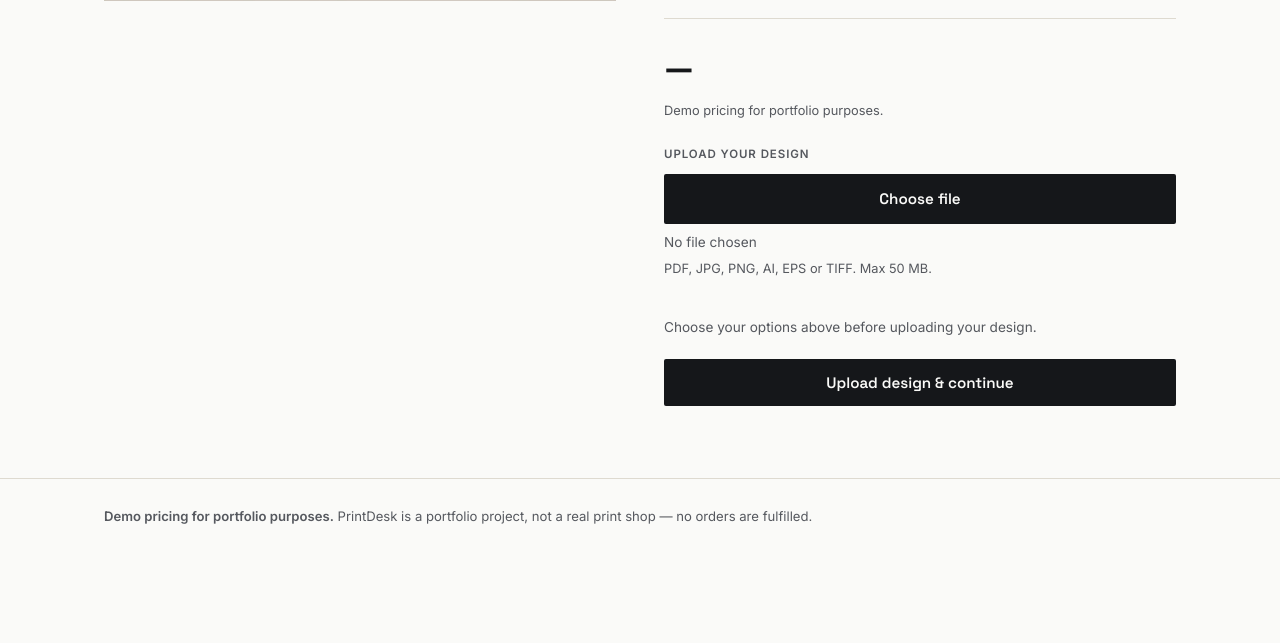
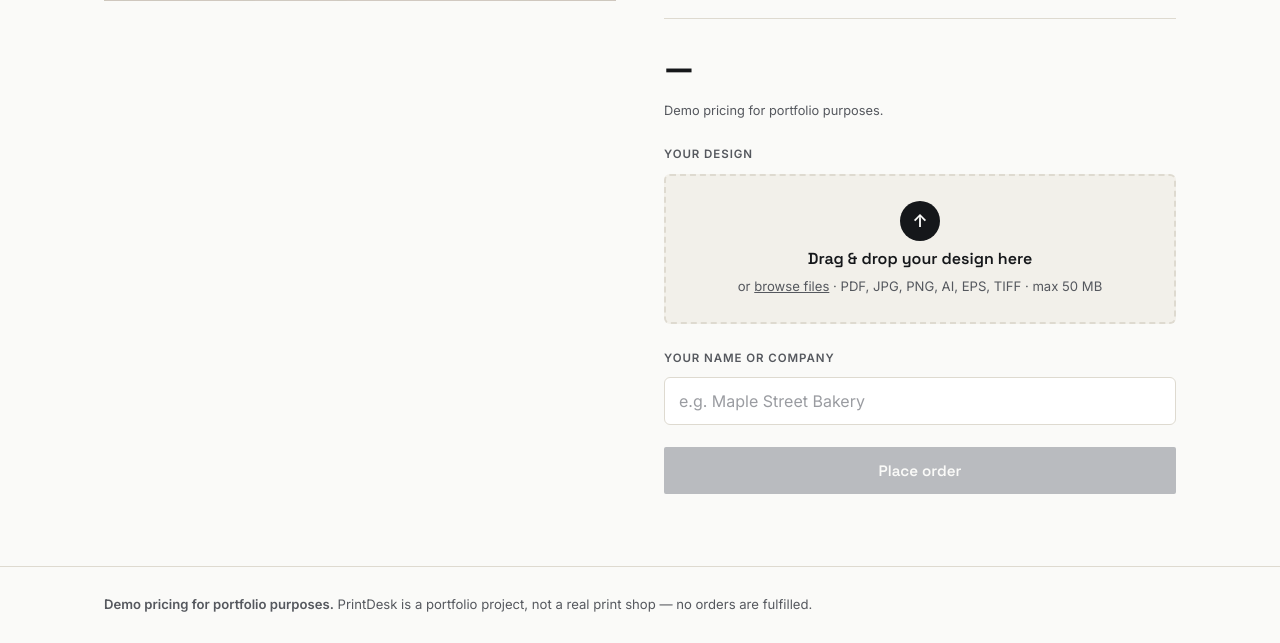
Before and after one commit to hub4murv/PrintDesk, a Flask app: page /product/business_cards in a window 1280 px wide. Shown: the part 657-1300 px from the top of the page. Before the commit the page ends 1181 px from the top, so only its background shows below. Run offline with Flask 3, Linux system fonts and the light colour scheme.

Commit message:
Redesign order form with drag-and-drop upload and success card

```diff
--- a/static/style.css
+++ b/static/style.css
@@ -352,6 +352,130 @@ label.file-label {
   cursor: pointer;
 }
 
+/* ---------- Order form ---------- */
+.order-form { margin-top: 4px; }
+
+.dropzone {
+  display: flex;
+  flex-direction: column;
+  align-items: center;
+  justify-content: center;
+  gap: 6px;
+  min-height: 150px;
+  padding: 24px;
+  text-align: center;
+  border: 2px dashed var(--line);
+  border-radius: 6px;
+  background: var(--paper-warm);
+  cursor: pointer;
+  transition: border-color 0.15s, background-color 0.15s;
+}
+.dropzone:hover,
+.dropzone:focus-visible,
+.dropzone.is-dragover {
+  border-color: var(--cyan);
+  background: #e9f7fb;
+  outline: none;
+}
+.dropzone-icon {
+  width: 40px;
+  height: 40px;
+  border-radius: 50%;
+  display: grid;
+  place-items: center;
+  background: var(--ink);
+  color: var(--paper);
+  font-size: 1.1rem;
+  font-weight: 700;
+}
+.dropzone-title {
+  font-family: 'Space Grotesk', sans-serif;
+  font-weight: 600;
+  font-size: 1rem;
+  color: var(--ink);
+  word-break: break-word;
+}
+.dropzone-sub { font-size: 0.82rem; color: var(--ink-soft); }
+.dropzone.is-uploading { border-style: solid; border-color: var(--cyan); }
+.dropzone.is-uploading .dropzone-icon { background: var(--cyan-ink); animation: dropzone-pulse 1s ease-in-out infinite; }
+.dropzone.is-done { border-style: solid; border-color: var(--green); background: #eaf6ef; }
+.dropzone.is-done .dropzone-icon { background: var(--green); }
+.dropzone.is-error { border-color: var(--magenta); }
+@keyframes dropzone-pulse { 50% { transform: scale(0.85); opacity: 0.6; } }
+
+.text-input {
+  width: 100%;
+  padding: 13px 14px;
+  border: 1px solid var(--line);
+  border-radius: 6px;
+  font-size: 1rem;
+  font-family: 'Inter', sans-serif;
+  background: #fff;
+  color: var(--ink);
+  transition: border-color 0.15s, box-shadow 0.15s;
+}
+.text-input::placeholder { color: #9a9ca1; }
+.text-input:focus {
+  outline: none;
+  border-color: var(--cyan-ink);
+  box-shadow: 0 0 0 3px rgba(11, 180, 214, 0.2);
+}
+
+.btn-primary:disabled,
+.btn-primary:disabled:hover { background: #b9bbbf; cursor: not-allowed; }
+
+.form-message { font-size: 0.88rem; margin-top: 8px; min-height: 1.2em; }
+.form-message.error { color: var(--magenta); }
+.form-message:empty { min-height: 0; margin: 0; }
+
+.order-success {
+  margin-top: 28px;
+  padding: 32px 28px;
+  text-align: center;
+  border: 1px solid var(--green);
+  border-top: 6px solid var(--green);
+  border-radius: 6px;
+  background: #f1faf4;
+}
+.order-success-icon {
+  width: 56px;
+  height: 56px;
+  margin: 0 auto 14px;
+  border-radius: 50%;
+  display: grid;
+  place-items: center;
+  background: var(--green);
+  color: #fff;
+  font-size: 1.6rem;
+  font-weight: 700;
+}
+.order-success-title {
+  font-family: 'Space Grotesk', sans-serif;
+  font-size: 1.6rem;
+  margin: 0 0 8px;
+}
+.order-success-lead,
+.order-success-text { color: var(--ink-soft); margin: 0 auto; max-width: 38ch; }
+.order-number {
+  display: inline-block;
+  margin: 14px 0;
+  padding: 8px 18px;
+  font-family: 'Space Grotesk', ui-monospace, monospace;
+  font-size: 1.4rem;
+  font-weight: 700;
+  letter-spacing: 0.12em;
+  background: #fff;
+  border: 1px dashed var(--green);
+  border-radius: 4px;
+}
+.order-again {
+  display: inline-block;
+  width: auto;
+  margin-top: 20px;
+  padding: 11px 22px;
+  text-decoration: none;
+}
+
 /* ---------- Info-only product ---------- */
 .info-list { margin-top: 24px; border-top: 1px solid var(--line); }
 .info-row {
--- a/templates/product.html
+++ b/templates/product.html
@@ -38,23 +38,20 @@
         const valueEl = document.getElementById('price-value');
         const noteEl = document.getElementById('price-note');
         const errorEl = document.getElementById('price-error');
-        const uploadBtn = document.getElementById('upload-btn');
-        const uploadNote = document.getElementById('upload-note');
 
         if (data.error) {
           window.lastPricePayload = null;
           valueEl.textContent = '—';
           noteEl.textContent = '';
           errorEl.textContent = data.error;
-          if (uploadBtn) uploadBtn.disabled = true;
         } else {
           window.lastPricePayload = payload;
           valueEl.textContent = `$${data.price} CAD`;
           noteEl.textContent = data.note || '';
           errorEl.textContent = '';
-          if (uploadBtn) uploadBtn.disabled = false;
-          if (uploadNote) uploadNote.textContent = '';
         }
+        // The order form (bottom of the page) decides whether "Place order" is enabled.
+        if (window.updateOrderButton) window.updateOrderButton();
       }
     </script>
     {% endif %}
@@ -333,22 +330,35 @@
         <div class="demo-note">Demo pricing for portfolio purposes.</div>
       </div>
 
-      <div class="field">
-        <span class="field-label">Upload your design</span>
-        <label class="btn-primary file-label" for="file-input">Choose file</label>
-        <input type="file" id="file-input" accept="{{ upload_accept }}" class="visually-hidden">
-        <div class="file-name" id="file-name">No file chosen</div>
-        <div class="upload-hint">PDF, JPG, PNG, AI, EPS or TIFF. Max 50&nbsp;MB.</div>
-        <div class="upload-status" id="upload-status"></div>
-      </div>
+      <form class="order-form" id="order-form" novalidate>
+        <div class="field">
+          <span class="field-label">Your design</span>
+          <label class="dropzone" id="dropzone" for="file-input" tabindex="0">
+            <input type="file" id="file-input" accept="{{ upload_accept }}" class="visually-hidden">
+            <span class="dropzone-icon" id="dropzone-icon" aria-hidden="true">&uarr;</span>
+            <span class="dropzone-title" id="dropzone-title">Drag &amp; drop your design here</span>
+            <span class="dropzone-sub" id="dropzone-sub">or <u>browse files</u> &middot; PDF, JPG, PNG, AI, EPS, TIFF &middot; max 50&nbsp;MB</span>
+          </label>
+          <div class="form-message" id="upload-status" role="status"></div>
+        </div>
 
-      <div class="upload-note" id="upload-note">Choose your options above before uploading your design.</div>
-      <button class="btn-primary" id="upload-btn" disabled>Upload design &amp; continue</button>
-        <div class="field" id="order-section" hidden>
-        <label class="field-label" for="customer-name">Your name or company</label>
-        <input type="text" id="customer-name" maxlength="100" autocomplete="organization">
-        <button class="btn-primary" id="order-btn">Place order</button>
-        <div class="upload-status" id="order-status"></div>
+        <div class="field">
+          <label class="field-label" for="customer-name">Your name or company</label>
+          <input type="text" id="customer-name" class="text-input" maxlength="100"
+                 autocomplete="organization" placeholder="e.g. Maple Street Bakery">
+        </div>
+
+        <button type="submit" class="btn-primary" id="order-btn" disabled>Place order</button>
+        <div class="form-message" id="order-status" role="status"></div>
+      </form>
+
+      <div class="order-success" id="order-success" hidden>
+        <div class="order-success-icon" aria-hidden="true">&check;</div>
+        <h2 class="order-success-title" id="order-success-title">Thank you!</h2>
+        <p class="order-success-lead">Your order is in. Here&rsquo;s your reference number:</p>
+        <div class="order-number" id="order-number"></div>
+        <p class="order-success-text" id="order-success-text"></p>
+        <a class="btn-secondary order-again" href="{{ url_for('product_detail', key=key) }}">Place another order</a>
       </div>
     {% endif %}
   </div>
@@ -357,29 +367,46 @@
 {% if product.pricing_type != 'info_only' %}
 <script>
   const UPLOAD_KEY = "{{ key }}";
+  // Keep in sync with the approval threshold in the Power Automate flow.
+  const APPROVAL_THRESHOLD = 500;
+
+  const form = document.getElementById('order-form');
   const fileInput = document.getElementById('file-input');
-  const fileNameEl = document.getElementById('file-name');
+  const dropzone = document.getElementById('dropzone');
+  const dropTitle = document.getElementById('dropzone-title');
+  const dropSub = document.getElementById('dropzone-sub');
+  const dropIcon = document.getElementById('dropzone-icon');
   const uploadStatus = document.getElementById('upload-status');
-  const uploadBtn = document.getElementById('upload-btn');
+  const nameInput = document.getElementById('customer-name');
+  const orderBtn = document.getElementById('order-btn');
+  const orderStatus = document.getElementById('order-status');
 
-  fileInput.addEventListener('change', () => {
-    fileNameEl.textContent = fileInput.files[0] ? fileInput.files[0].name : 'No file chosen';
-  });
+  const DEFAULT_TITLE = dropTitle.textContent;
+  const DEFAULT_SUB = dropSub.innerHTML;
 
-  function setUploadStatus(message, kind) {
-    uploadStatus.textContent = message;
-    uploadStatus.className = 'upload-status' + (kind ? ' ' + kind : '');
+  let designUploaded = false;
+  let uploading = false;
+
+  function setMessage(el, message, kind) {
+    el.textContent = message;
+    el.className = 'form-message' + (kind ? ' ' + kind : '');
   }
 
-  uploadBtn.addEventListener('click', async () => {
-    const file = fileInput.files[0];
-    if (!file) {
-      setUploadStatus('Choose a file first.', 'error');
-      return;
-    }
+  // "Place order" is enabled only when the design is uploaded, a name is entered
+  // and the selected options have a valid price.
+  window.updateOrderButton = function () {
+    orderBtn.disabled = uploading || !(designUploaded && nameInput.value.trim() && window.lastPricePayload);
+  };
 
-    uploadBtn.disabled = true;
-    setUploadStatus('Uploading…');
+  async function uploadDesign(file) {
+    if (!file || uploading) return;
+    uploading = true;
+    designUploaded = false;
+    window.updateOrderButton();
+    dropzone.className = 'dropzone is-uploading';
+    dropTitle.textContent = `Uploading ${file.name}…`;
+    dropSub.textContent = 'This only takes a moment.';
+    setMessage(uploadStatus, '');
 
     const formData = new FormData();
     formData.append('key', UPLOAD_KEY);
@@ -387,57 +414,84 @@
 
     try {
       const res = await fetch('/api/upload', { method: 'POST', body: formData });
-      const data = await res.json();
-      if (!res.ok) {
-        setUploadStatus(data.error || 'Upload failed.', 'error');
-        uploadBtn.disabled = false;
-        return;
-      }
-      uploadBtn.classList.add('btn-success');
-      uploadBtn.textContent = 'Design uploaded ✓';
-      setUploadStatus(
-        `Uploaded "${data.filename}" (${Math.ceil(data.size / 1024)} KB). Now enter your name and place the order.`,
-        'success'
-      );
-      document.getElementById('order-section').hidden = false;
-    } catch (e) {
-      setUploadStatus('Upload failed — please try again.', 'error');
-      uploadBtn.disabled = false;
+      const data = await res.json().catch(() => ({}));
+      if (!res.ok) throw new Error(data.error || 'Upload failed — please try again.');
+      designUploaded = true;
+      dropzone.className = 'dropzone is-done';
+      dropIcon.textContent = '✓';
+      dropTitle.textContent = data.filename;
+      dropSub.textContent = `${Math.ceil(data.size / 1024)} KB uploaded · click or drop to replace`;
+    } catch (err) {
+      dropzone.className = 'dropzone is-error';
+      dropIcon.textContent = '↑';
+      dropTitle.textContent = DEFAULT_TITLE;
+      dropSub.innerHTML = DEFAULT_SUB;
+      setMessage(uploadStatus, err.message || 'Upload failed — please try again.', 'error');
+    } finally {
+      uploading = false;
+      fileInput.value = '';
+      window.updateOrderButton();
     }
-  });
-    const orderBtn = document.getElementById('order-btn');
-  const orderStatus = document.getElementById('order-status');
-
-  function setOrderStatus(message, kind) {
-    orderStatus.textContent = message;
-    orderStatus.className = 'upload-status' + (kind ? ' ' + kind : '');
   }
 
-  orderBtn.addEventListener('click', async () => {
-    const name = document.getElementById('customer-name').value.trim();
-    if (!name) { setOrderStatus('Please enter your name or company.', 'error'); return; }
-    if (!window.lastPricePayload) { setOrderStatus('Please choose your options first.', 'error'); return; }
+  fileInput.addEventListener('change', () => uploadDesign(fileInput.files[0]));
+
+  // Keyboard users: Enter or Space on the drop zone opens the file picker.
+  dropzone.addEventListener('keydown', e => {
+    if (e.key === 'Enter' || e.key === ' ') { e.preventDefault(); fileInput.click(); }
+  });
+
+  ['dragenter', 'dragover'].forEach(type => dropzone.addEventListener(type, e => {
+    e.preventDefault();
+    dropzone.classList.add('is-dragover');
+  }));
+  ['dragleave', 'drop'].forEach(type => dropzone.addEventListener(type, e => {
+    e.preventDefault();
+    dropzone.classList.remove('is-dragover');
+  }));
+  dropzone.addEventListener('drop', e => uploadDesign(e.dataTransfer.files[0]));
+
+  // A file dropped outside the zone shouldn't make the browser open it.
+  ['dragover', 'drop'].forEach(type => window.addEventListener(type, e => e.preventDefault()));
+
+  nameInput.addEventListener('input', window.updateOrderButton);
+
+  form.addEventListener('submit', async e => {
+    e.preventDefault();
+    const name = nameInput.value.trim();
+    if (!designUploaded || !name || !window.lastPricePayload) return;
 
     orderBtn.disabled = true;
-    setOrderStatus('Placing your order…');
+    orderBtn.textContent = 'Placing your order…';
+    setMessage(orderStatus, '');
+
     try {
       const res = await fetch('/api/order', {
         method: 'POST',
         headers: { 'Content-Type': 'application/json' },
         body: JSON.stringify({ ...window.lastPricePayload, customer_name: name }),
       });
-      const data = await res.json();
-      if (!res.ok) {
-        setOrderStatus(data.error || 'Order failed.', 'error');
-        orderBtn.disabled = false;
-        return;
-      }
-      setOrderStatus(`Order ${data.order_id} received ($${data.amount} CAD). Orders over $500 need manager approval.`, 'success');
-    } catch (e) {
-      setOrderStatus('Order failed — please try again.', 'error');
-      orderBtn.disabled = false;
+      const data = await res.json().catch(() => ({}));
+      if (!res.ok) throw new Error(data.error || 'We couldn’t place your order. Please try again.');
+      showSuccess(name, data);
+    } catch (err) {
+      setMessage(orderStatus, err.message, 'error');
+      orderBtn.textContent = 'Place order';
+      window.updateOrderButton();
     }
   });
+
+  function showSuccess(name, data) {
+    document.getElementById('order-success-title').textContent = `Thank you, ${name}!`;
+    document.getElementById('order-number').textContent = data.order_id;
+    document.getElementById('order-success-text').textContent = data.amount > APPROVAL_THRESHOLD
+      ? `Your total is $${data.amount} CAD. Because it’s over $${APPROVAL_THRESHOLD}, a manager will review it before it goes to print. We’ll be in touch soon.`
+      : `Your total is $${data.amount} CAD. Your order is on its way to production.`;
+    form.hidden = true;
+    const card = document.getElementById('order-success');
+    card.hidden = false;
+    card.scrollIntoView({ behavior: 'smooth', block: 'center' });
+  }
 </script>
 {% endif %}
 {% endblock %}
```
